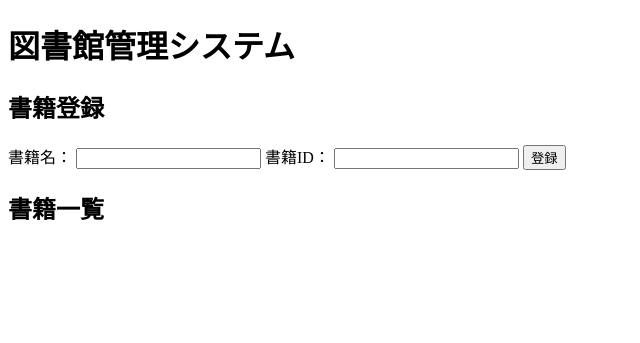
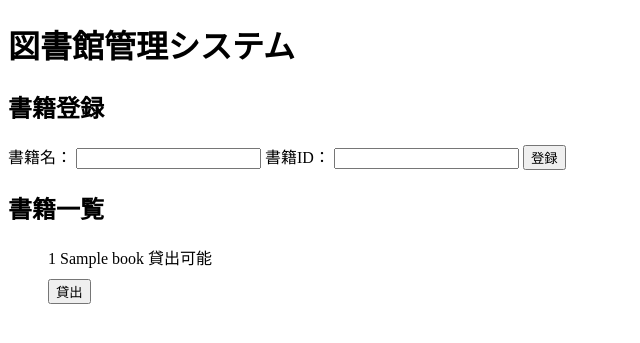
Before and after one commit to lixiangyu-nuco/library-app, a Flask app: template templates/index.html in a window 1280 px wide. Shown: the top 343 px of the page, without its empty margins (0-640 px from the left). Run offline with Flask 3, Linux system fonts and the light colour scheme; the template is opened without the code that fills it: most values are stand-ins (such as "Sample title", 1, 10 or a date in 2020).

Commit message:
書籍一覧表示と貸出・返却機能を追加

```diff
--- a/app.py
+++ b/app.py
@@ -1,5 +1,5 @@
 # 本の情報を管理するクラス
-from flask import Flask, render_template, redirect , request, flash
+from flask import Flask, render_template, redirect , request, flash, url_for
 
 class Book:
     def __init__(self, title, book_id):
@@ -65,7 +65,7 @@ def index():
 @app.route("/add", methods=["POST"])
 def add_book():
     title = request.form["title"]
-    book_id = request.form["book_id"]
+    book_id = int(request.form["book_id"])
     book = Book(title, book_id)
     result = library.add_book(book)
     if result:
@@ -73,3 +73,22 @@ def add_book():
     else:
         flash("同じ書籍IDが既に登録されています。")
     return redirect("/")
+
+
+@app.route("/borrow_book/<int:book_id>", methods=["POST"])
+def borrow_book(book_id):
+    result=library.borrow_book(book_id)
+    if result:
+        flash("貸出が完了しました。")
+    else:
+        flash("貸出できませんでした。")
+    return redirect("/")
+
+@app.route("/return_book/<int:book_id>", methods=["POST"])
+def return_book(book_id):
+    result=library.return_book(book_id)
+    if result:
+        flash("返却が完了しました。")
+    else:
+        flash("返却できませんでした。")
+    return redirect("/")
--- a/templates/index.html
+++ b/templates/index.html
@@ -15,6 +15,11 @@
 
 <body>
     <h1>図書館管理システム</h1>
+        <!-- ここにメッセージを表示する -->
+
+
+
+
         <h2>書籍登録</h2>
 
         <form action="{{ url_for('add_book') }}" method="POST">
@@ -26,6 +31,35 @@
         </form>
 
         <h2>書籍一覧</h2>
+        <ul>
+            {% for book in books %}
+                <li>
+                    {{ book.book_id }}
+                    {{ book.title }}
+                    {% if book.is_borrowed %}
+                        貸出中
+                    {% else %}
+                        貸出可能
+                    {% endif %}
+                </li>
+            {% endfor %}
+
+            <!-- ここに貸出・返却ボタンを追加する -->
+             {% if book.is_borrowed %}
+            <form action="{{ url_for('return_book', book_id=book.book_id) }}" method="POST">
+                <button type="submit">返却</button>
+            </form>
+
+            {% else %}
+            <form action="{{ url_for('borrow_book', book_id=book.book_id) }}" method="POST">
+                <button type="submit">貸出</button>
+            </form>
+            {% endif %}
+
+        </ul>
+
+
+
 </body>
 
 
```
